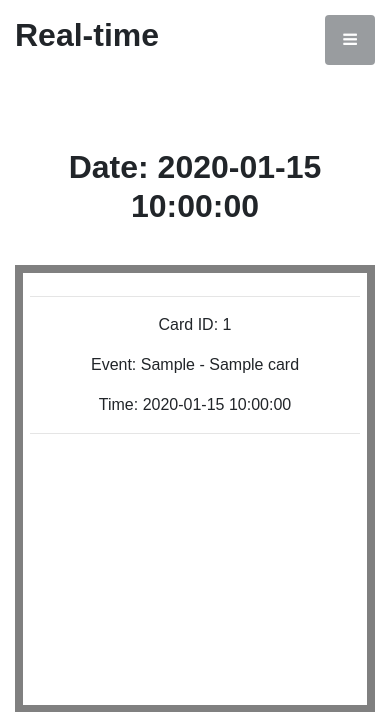
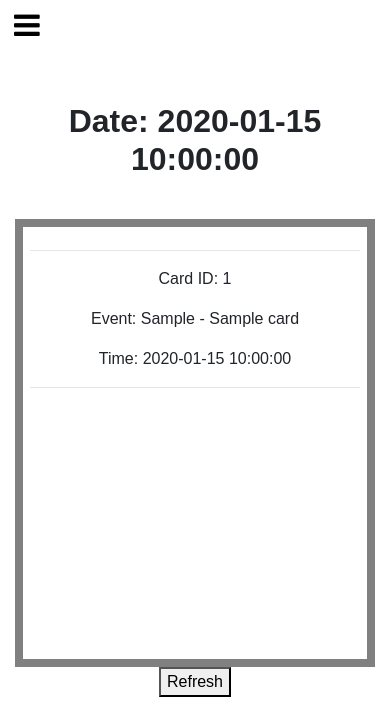
Before and after one commit to asteasolutions/office-access-control, a Flask app: template flask_app/templates/real_time.html in a window 390 px wide. Shown: the top 712 px of the page. Run offline with Flask 2, Linux system fonts and the light colour scheme; the template is opened without the code that fills it: most values are stand-ins (such as "Sample title", 1, 10 or a date in 2020); parts of the project's set-up code (start-up, migrations or seed data) failed here and were passed over.

Commit message:
fixing real-time navbars

```diff
--- a/flask_app/static/styles/custom-responsive-styles.css
+++ b/flask_app/static/styles/custom-responsive-styles.css
@@ -1,12 +1,82 @@
-ul {
-  margin-left: 50px;
-  margin-top: 25px;
+.site-wrap:before {
+  -webkit-transition: .3s all ease-in-out;
+  -o-transition: .3s all ease-in-out;
+  transition: .3s all ease-in-out;
+  background: rgba(0, 0, 0, 0.6);
+  content: "";
+  position: absolute;
+  z-index: 2000;
+  top: 0;
+  left: 0;
+  right: 0;
+  bottom: 0;
+  opacity: 0;
+  visibility: hidden; }
+
+.offcanvas-menu .site-wrap {
+  position: absolute;
+  height: 100%;
+  width: 100%;
+  z-index: 2;
+  overflow: hidden; }
+  .offcanvas-menu .site-wrap:before {
+    opacity: 1;
+    visibility: visible; }
+
+.icon {
+position: relative;
 }
+
+@media screen and (min-width: 768px) {
+  .topnav { display: none;}
+  }
+
+  @media screen and (max-width: 768px) {
+    #main-nav { display: none;}
+  }
+
+  .topnav {
+    top: 0;
+    overflow: hidden;
+    color: black;
+    background-color: rgb(255, 255, 255);
+    position: absolute;
+    font-size: 30px;
+  }
+
+  .topnav a {
+    font-family: Arial;
+    color: black;
+    background-color: rgb(255, 255, 255);
+    margin: 5px;
+    font-size: 30px;
+    text-decoration: none;
+  }
+
+  .topnav #myLinks {
+    display: none;
+    margin-left: 20px;
+    font-size: 20px;
+    position: relative;
+  }
+
+  .topnav a:hover {
+    background-color: #ddd;
+    color:#20c997;
+    transition-property: all;
+    transition-duration: 0.3s;
+    transition-timing-function: ease;
+    transition-delay: 0s;
+  }
 
 li a {
   font-family: Arial !important;
   font-size: 18px !important;
   padding-right: 9px !important;
+}
+
+ul {
+
 }
 
 
--- a/flask_app/templates/real_time.html
+++ b/flask_app/templates/real_time.html
@@ -8,7 +8,6 @@
   <meta name="author" content="">
   <title>Live-event info</title>
 
-  <!-- <link href="https://fonts.googleapis.com/css?family=Source+Sans+Pro:400,700,900" rel="stylesheet"> -->
   <link href="https://maxcdn.bootstrapcdn.com/font-awesome/4.7.0/css/font-awesome.min.css" rel="stylesheet" type="text/css">
   <link href="../static/styles/styles.css" rel="stylesheet" type="text/css">
   <link href="../static/styles/custom-responsive-styles.css" rel="stylesheet" type="text/css">
@@ -19,37 +18,26 @@
 </head>
 
 <body id="page-top">
-  <a class="menu-toggle rounded" href="#">
-    <i class="fa fa-bars"></i>
-  </a>
-  <nav id="sidebar-wrapper" style="background-color: rgb(73, 73, 73);">
-    <ul class="sidebar-nav">
-      <li class="sidebar-brand">
-        <a class="smooth-scroll" href="#Header"></a>
-      </li>
-      <li class="sidebar-nav-item">
-        <a href="http://127.0.0.1:5000/">Home</a>
-      </li>
-      <li class="sidebar-nav-item">
-        <a href="http://127.0.0.1:5000/calendar">Calendar</a>
-      </li>
-      <li class="sidebar-nav-item">
-        <a href="http://127.0.0.1:5000/real-time" style="color:#20c997;">Real-time</a>
-      </li>
-      <li class="sidebar-nav-item">
-        <a class="smooth-scroll" href="http://127.0.0.1:5000/">Real-time</a>
-      </li>
-    </ul>
-  </nav>
+  <div class="site-wrap">
+    <div class="topnav">
+      <span>
+        <a href="javascript:void(0);" class="icon" onclick="myFunction()">
+          <i class="fa fa-bars"></i>
+        </a>
+      </span>
+      <span id="myLinks">
+          <a href="http://127.0.0.1:5000/" style="color:#20c997;" id="nav-home">Home</a>
+          <a href="http://127.0.0.1:5000/calendar" id="nav-calendar">Calendar</a>
+          <a href="http://127.0.0.1:5000/real_time" id="nav-real-time">Real-time</a>
+      </span>
+    </div>
+  </div>
   <!-- Header Starts -->
   <header class="site-navbar py-3" role="banner">
 
     <div class="container-fluid">
       <div class="row align-items-center">
 
-        <div class="col-6 col-xl-2" data-aos="fade-down">
-          <h2>Real-time</h2>
-        </div>
         <div class="col-10 col-md-8 d-none d-xl-block" data-aos="fade-down">
           <nav class="site-navigation position-relative text-right text-lg-center" role="navigation">
 
@@ -168,6 +156,15 @@
     function refresh() {
       location.reload();
     }
+
+    function myFunction() {
+        var x = document.getElementById("myLinks");
+        if (x.style.display === "inline-block") {
+        x.style.display = "none";
+        } else {
+        x.style.display = "inline-block";
+        }
+    }
     </script>
 </body>
 
```
Also changed, not shown: flask_app/templates/day.html (indentation only).
